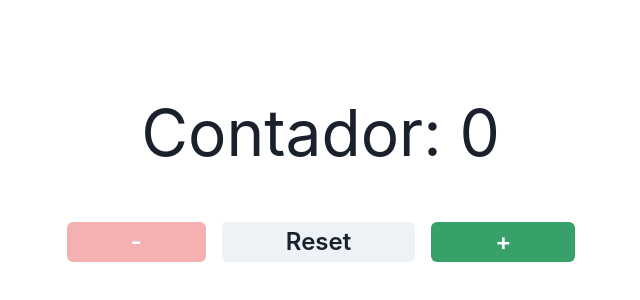
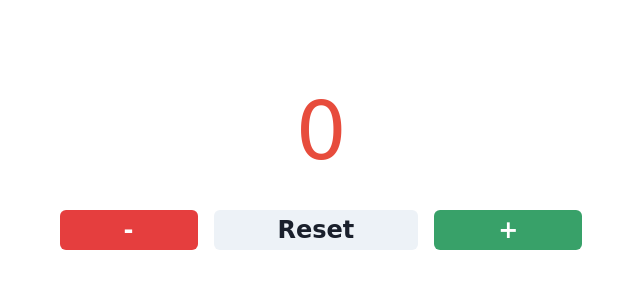
Before and after one commit to RodriiG28/Contador-Pelotitas, a React (Vite) app: page / in a window 1280 px wide. Shown: the part 214-514 px from the top of the page, without its empty margins (319-959 px from the left). Built offline with nearby package versions, Linux system fonts and the light colour scheme.

Commit message:
agregado de mnsj, animacion y estilo al contador

```diff
--- a/src/Components/ContadorResponsive.jsx
+++ b/src/Components/ContadorResponsive.jsx
@@ -1,6 +1,6 @@
 import React, { useState, useEffect } from 'react';
 import { Flex, Text, Button } from '@chakra-ui/react';
-import { motion } from 'framer-motion';
+import { motion, useAnimation } from 'framer-motion';
 import popSound from '/assets/sounds/pop.mp3';
 
 const ContadorResponsive = () => {
@@ -10,33 +10,76 @@ const ContadorResponsive = () => {
     const [mostrarMensaje, setMostrarMensaje] = useState(true);
     const [playSound, setPlaySound] = useState(false);
 
-    // Función para obtener una posición aleatoria en la pantalla
+    // Función para obtener una posición aleatoria en el área visible de la pantalla
     const getRandomPosition = () => ({
-        x: Math.random() * window.innerWidth,
-        y: Math.random() * window.innerHeight,
+        x: Math.random() * (window.innerWidth - 40),  // Evita que la pelota se salga del lado derecho
+        y: Math.random() * (window.innerHeight - 40), // Evita que la pelota se salga del lado inferior
     });
 
     // Función para obtener un color hexadecimal aleatorio
     const getRandomColor = () => `#${Math.floor(Math.random() * 16777215).toString(16)}`;
 
+    // Animación para el contador
+    const contadorAnimation = useAnimation();
+
+    // Animación para el mensaje
+    const mensajeAnimation = useAnimation();
+
+    // Efecto para la animación del contador al incrementar
+    useEffect(() => {
+        contadorAnimation.start({
+            scale: [3, 5],
+            color: ['#3498db', '#e74c3c'],
+            transition: { duration: 0.5 },
+        });
+    }, [contador, contadorAnimation]);
+
+    // Efecto para la animación del mensaje al mostrarse
+    useEffect(() => {
+        mensajeAnimation.start({
+            opacity: [0, 1],
+            y: [0, -50],
+            transition: { duration: 0.5 },
+        });
+    }, [mostrarMensaje, mensajeAnimation]);
+
+    // Función para actualizar el estado de las pelotas
+    const actualizarPelotas = (nuevaPelota) => {
+        setPelotas((prevPelotas) => [...prevPelotas, nuevaPelota]);
+    };
+
     // Función para incrementar el contador y agregar una nueva pelota
     const incrementar = () => {
-        setContador(contador + 1);
+        setContador((prevContador) => prevContador + 1);
         const nuevaPelota = {
             id: pelotas.length + 1,
             position: getRandomPosition(),
             color: getRandomColor(),
-            numero: pelotas.length + 1, // Número de pelota
         };
-        setPelotas([...pelotas, nuevaPelota]);
+        actualizarPelotas(nuevaPelota);
     };
 
     // Función para decrementar el contador y eliminar la última pelota
     const decrementar = () => {
         if (contador > 0) {
-            setContador(contador - 1);
-            setPelotas(pelotas.slice(0, -1));
+            setContador((prevContador) => prevContador - 1);
+            setPelotas((prevPelotas) => prevPelotas.slice(0, -1));
         }
+    };
+
+    // Función para eliminar una pelota por su id
+    const eliminarPelota = (pelotaId) => {
+        setPelotas((prevPelotas) => {
+            const pelotaAEliminar = prevPelotas.find((pelota) => pelota.id === pelotaId);
+
+            if (pelotaAEliminar) {
+                setContador((prevContador) => prevContador - 1);
+                setPlaySound(true);
+                return prevPelotas.filter((pelota) => pelota.id !== pelotaId);
+            }
+
+            return prevPelotas;
+        });
     };
 
     // Función para resetear el contador y eliminar todas las pelotas
@@ -55,27 +98,12 @@ const ContadorResponsive = () => {
         return () => clearTimeout(timeoutId);
     }, []);
 
-    // Función para manejar el clic en una pelota
-    const handleClick = (pelotaId) => {
-        // Busca la pelota por su id
-        const pelotaAEliminar = pelotas.find((pelota) => pelota.id === pelotaId);
-
-        // Si la encuentra, realiza la resta y elimina la pelota
-        if (pelotaAEliminar) {
-            setContador(contador - 1);
-            setPelotas(pelotas.filter((pelota) => pelota.id !== pelotaId));
-        }
-
-        // Activa la reproducción del sonido
-        setPlaySound(true);
-    };
-
     // Efecto para reproducir el sonido cuando playSound cambia a true
     useEffect(() => {
         if (playSound) {
             const audio = new Audio(popSound);
             audio.play();
-            setPlaySound(false); // Reinicia el estado para la próxima reproducción
+            setPlaySound(false);
         }
     }, [playSound]);
 
@@ -88,46 +116,43 @@ const ContadorResponsive = () => {
             h="100vh"
             w="100vw"
             overflow="hidden"
+            fontFamily="Comic Sans MS"
         >
             <Flex direction="column" align="center" justify="center">
                 {/* Mostrar el mensaje inicial si mostrarMensaje es true */}
-                {mostrarMensaje && (
-                    <Text mb="4" fontSize="2xl">
-                        Haz clic en las pelotitas
-                    </Text>
-                )}
+                <motion.div animate={mensajeAnimation} mb="4" fontSize="2xl">
+                    {mostrarMensaje && '¡Dale a las pelotitas un toque mágico con un clic!'}
+                </motion.div>
 
                 {/* Mostrar el contador */}
-                <motion.div initial={{ scale: 2 }} style={{ zIndex: 2, fontSize: '2rem' }}>
-                    Contador: {contador}
+                <motion.div animate={contadorAnimation} fontSize="4rem">
+                    {contador}
                 </motion.div>
 
                 {/* Mostrar las pelotas en posiciones aleatorias */}
                 <Flex mt="4" mb="4" wrap="wrap">
-                    {pelotas.map((pelota) => (
+                    {pelotas.map(({ id, position, color }) => (
                         <motion.div
-                            key={pelota.id}
+                            key={id}
                             whileTap={{ scale: 2 }}
                             style={{
                                 position: 'absolute',
-                                left: pelota.position.x,
-                                top: pelota.position.y,
+                                left: Math.min(window.innerWidth - 40, Math.max(0, position.x)),
+                                top: Math.min(window.innerHeight - 40, Math.max(0, position.y)),
                                 width: '40px',
                                 height: '40px',
-                                background: pelota.color,
+                                background: color,
                                 borderRadius: '50%',
                                 marginRight: '10px',
                                 cursor: 'pointer',
                                 display: 'flex',
                                 alignItems: 'center',
                                 justifyContent: 'center',
+                                zIndex: 3,
                             }}
-                            onClick={() => handleClick(pelota.id)}
-                        >
-                            <span style={{ color: 'white', fontWeight: 'bold', fontSize: '1.5rem' }}>
-                                {pelota.numero}
-                            </span>
-                        </motion.div>
+                            // Manejar clic en la pelota para eliminarla
+                            onClick={() => eliminarPelota(id)}
+                        />
                     ))}
                 </Flex>
             </Flex>
@@ -135,11 +160,15 @@ const ContadorResponsive = () => {
             {/* Botones para incrementar, resetear y decrementar el contador */}
             <Flex mt="4" wrap="wrap">
                 <Flex mt="4" wrap="wrap">
+                    {/* Botón para decrementar */}
                     <Button
                         as={motion.button}
                         onClick={decrementar}
                         whileHover={{ scale: 1.1, backgroundColor: '#e74c3c', color: '#ffffff' }}
                         whileTap={{ scale: 0.9 }}
+                        initial={{ opacity: 0, x: -100 }}
+                        animate={{ opacity: 1, x: 0 }}
+                        transition={{ duration: 0.5 }}
                         colorScheme="red"
                         mx="2"
                         px={{ base: '10', md: '16' }}
@@ -149,11 +178,15 @@ const ContadorResponsive = () => {
                         -
                     </Button>
 
+                    {/* Botón para resetear */}
                     <Button
                         as={motion.button}
                         onClick={reset}
                         whileHover={{ scale: 1.1, backgroundColor: '#999c9b', color: '#ffffff' }}
                         whileTap={{ scale: 0.9 }}
+                        initial={{ opacity: 0, x: 0 }}
+                        animate={{ opacity: 1, x: 0 }}
+                        transition={{ duration: 0.5 }}
                         colorScheme="gray"
                         mx="2"
                         px={{ base: '10', md: '16' }}
@@ -162,11 +195,15 @@ const ContadorResponsive = () => {
                         Reset
                     </Button>
 
+                    {/* Botón para incrementar */}
                     <Button
                         as={motion.button}
                         onClick={incrementar}
                         whileHover={{ scale: 1.1, backgroundColor: '#2ecc71', color: '#ffffff' }}
                         whileTap={{ scale: 0.9 }}
+                        initial={{ opacity: 0, x: 100 }}
+                        animate={{ opacity: 1, x: 0 }}
+                        transition={{ duration: 0.5 }}
                         colorScheme="green"
                         mx="2"
                         px={{ base: '10', md: '16' }}
```
